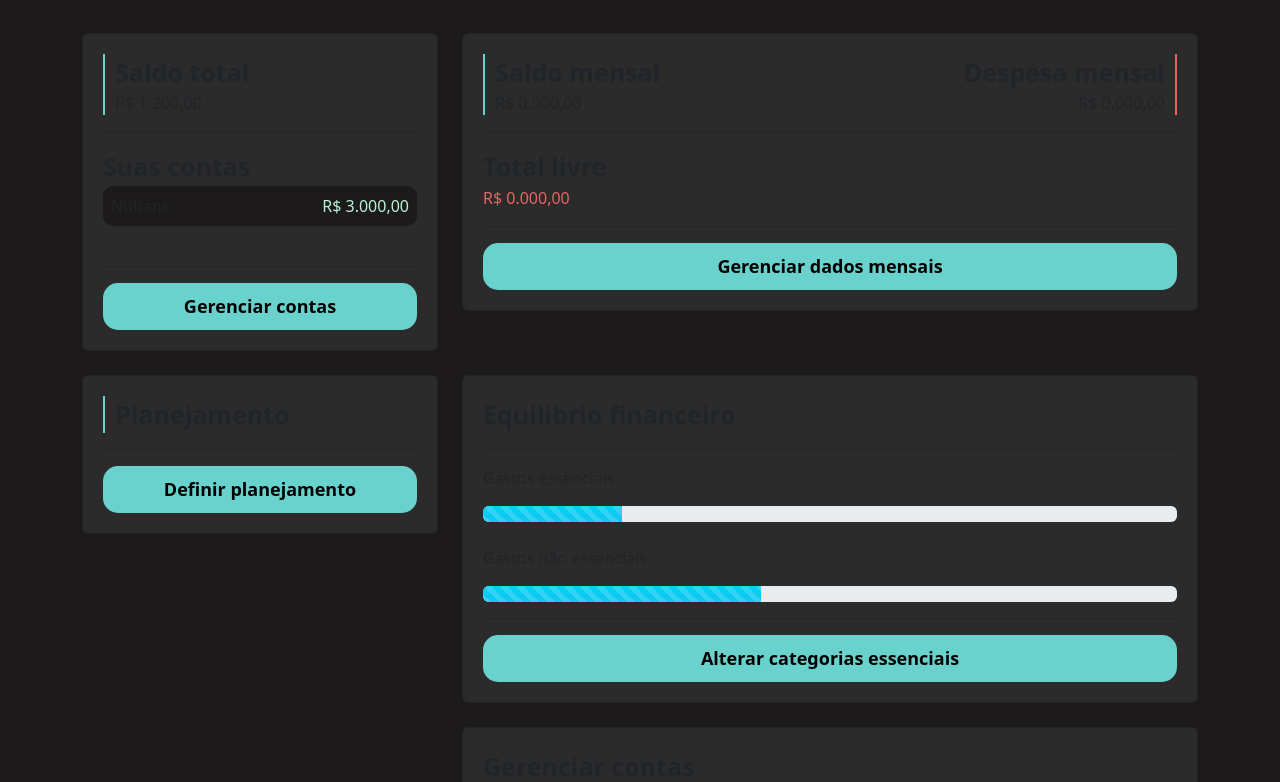
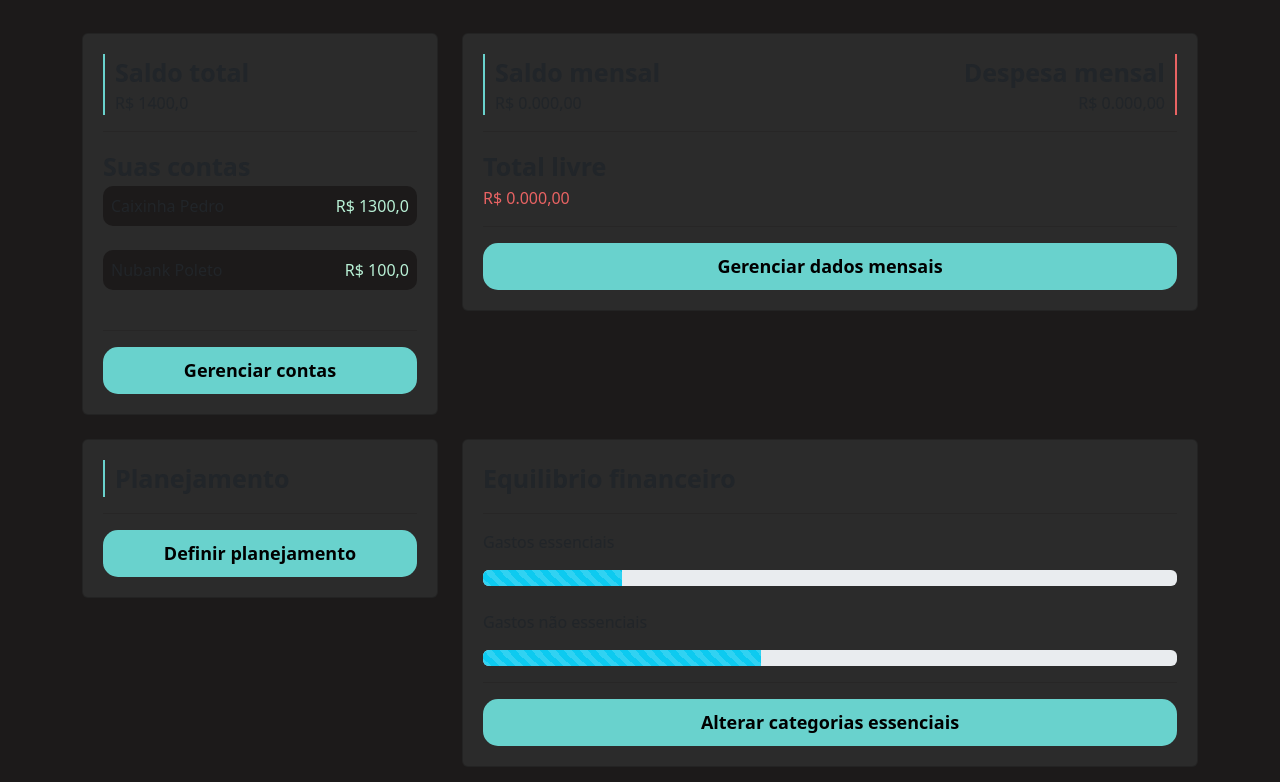
Before and after one commit to pedropoleto/finance, a Django app: page /perfil/home/ in a window 1280 px wide. Shown: the part 199-981 px from the top of the page. Run offline with Django 4.2, Linux system fonts and the light colour scheme; data comes from the database, SQL or seed files in the repository; both versions use the stored data as it was after the commit.

Commit message:
criar função para calcular total das contas

```diff
--- a/perfil/templates/home.html
+++ b/perfil/templates/home.html
@@ -51,18 +51,20 @@
                     <div class="saldo">
                         <span class="fonte-destaque">Saldo total</span>
                         <br>
-                        <span class="font-light">R$ 1.200,00</span>
+                        <span class="font-light">R$ {{total_conta}}</span>
                     </div>
                     <hr class="hr-borda">
                     <span class="fonte-destaque">Suas contas</span>
 
                     <div class="div-contas">
 
+                        {% for conta in contas %}
                             <div class="lista-conta">
-                                <span>Nubank</span>
-                                <span class="total-conta">R$ 3.000,00</span>
+                                <span>{{conta.apelido}}</span>
+                                <span class="total-conta">R$ {{conta.valor}}</span>
                             </div>
                             <br>
+                        {% endfor %}
 
 
 
--- /dev/null
+++ b/perfil/utils.py
@@ -0,0 +1,5 @@
+def calcula_total(obj, campo):
+    total = 0
+    for i in obj:
+        total += getattr(i, campo)
+    return total
--- a/perfil/views.py
+++ b/perfil/views.py
@@ -3,18 +3,19 @@ from django.http import HttpResponse
 from .models import Conta, Categoria
 from django.contrib import messages
 from django.contrib.messages import constants
+from .utils import calcula_total
 
 def home(request):
-    return render(request, 'home.html')
+    contas = Conta.objects.all()
+    total_contas = calcula_total(contas, 'valor')
+    return render(request, 'home.html', {'contas': contas, 'total_conta': total_contas})
 
 
 def gerenciar(request):
     contas = Conta.objects.all()
     categorias = Categoria.objects.all()
-    total_conta = 0
-    for conta in contas:
-        total_conta = conta.valor + total_conta
-    return render(request, 'gerenciar.html', {'contas': contas, 'total_conta': total_conta, 'categorias': categorias})
+    total_contas = calcula_total(contas, 'valor')
+    return render(request, 'gerenciar.html', {'contas': contas, 'total_conta': total_contas, 'categorias': categorias})
 
 def cadastrar_banco(request):
     apelido = request.POST.get('apelido')
```
Also changed, not shown: db.sqlite3, media/icones/entradas.png (added), media/icones/pedro.jpg (added).
